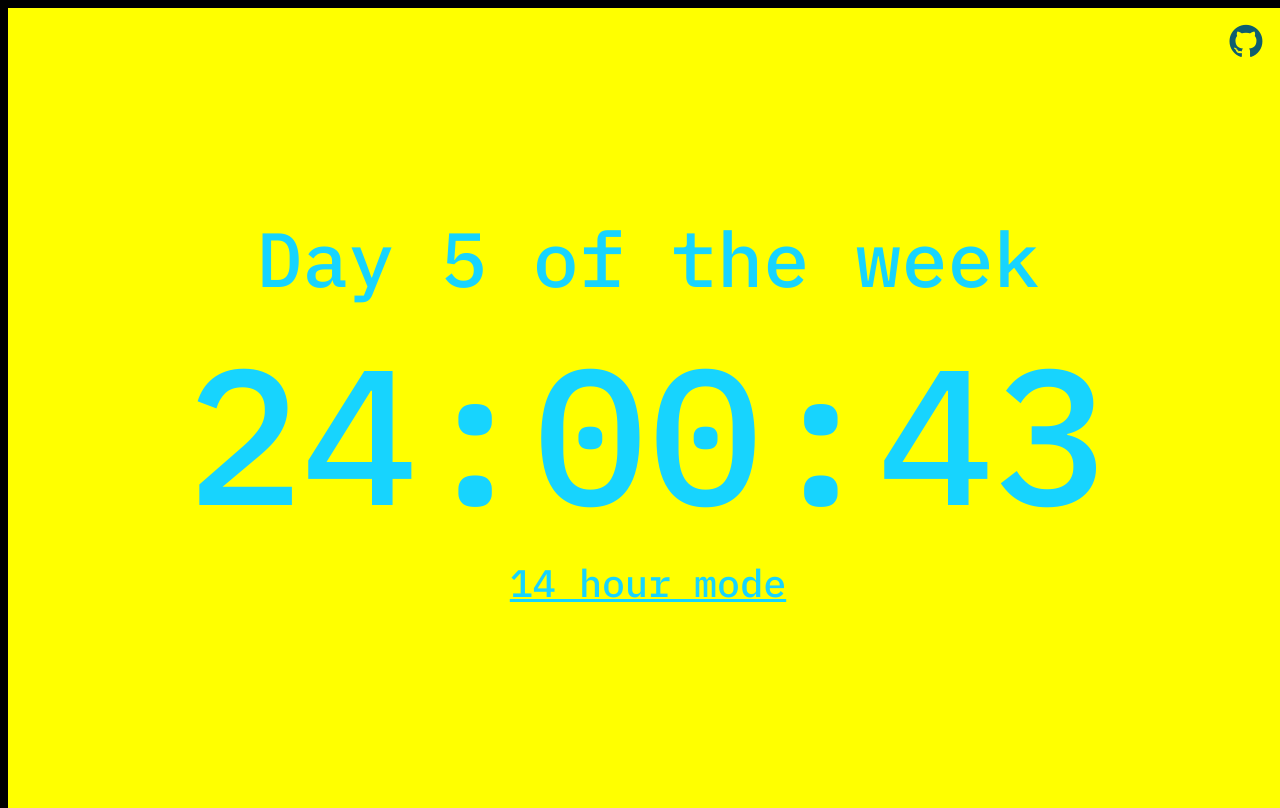
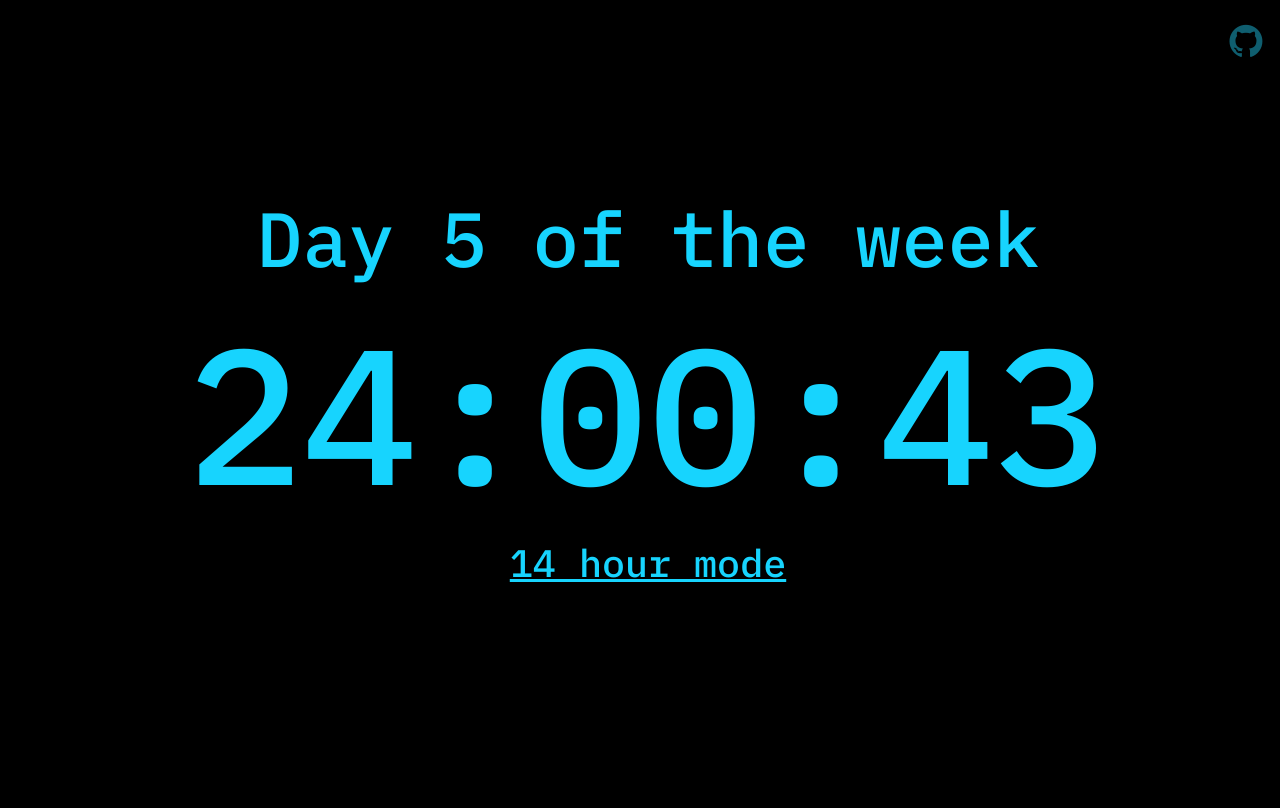
Before and after one commit to reganhw/28, a plain HTML site: page index.html in a window 1280 px wide. Drawn offline with Linux system fonts and the light colour scheme.

Commit message:
Made the contianer to be shorter so that the clock is actually more centered.

```diff
--- a/style.css
+++ b/style.css
@@ -24,13 +24,12 @@ i{
 .container {
     position: absolute;
     width: 100%;
-    height: 100%;
+    height: 95vh;
     /* z-index: 1; */
     display: flex;
     flex-direction: column;
     justify-content: center;
     align-items: center;
-    background-color: yellow;
 }
 
 button{
```
